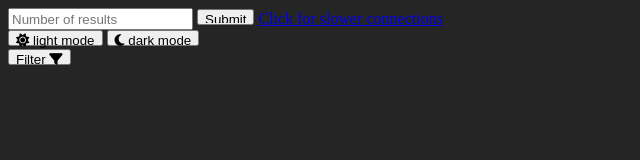
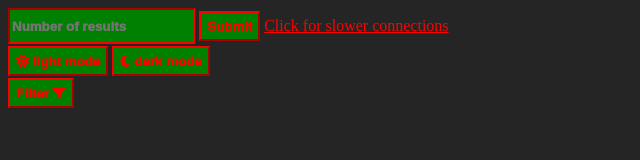
Before and after one commit to staten-island-tech/vite-project-tonitruum-0, a website built with Vite: page vite-project/index.html in a window 1280 px wide. Shown: the whole page, without its empty margins (0-640 px from the left). Built offline with nearby package versions, Linux system fonts and the light colour scheme; no server answers.

Commit message:
ztrydfyi;8oftfx

```diff
--- a/vite-project/css/style.css
+++ b/vite-project/css/style.css
@@ -24,12 +24,27 @@ li {
 }
 
 input {
+  margin-bottom: 2px;
   height: 2vh;
   width: auto;
+  background-color: green;
+  color: red;
+  font-weight: 1000;
+  border-color: red;
+  height: 30px;
+}
+
+::placeholder {
+  opacity: 1 !important;
 }
 
 button {
-  height: 2vh;
+  height: 30px;
+  background-color: green;
+  color: red;
+  font-weight: 1000;
+  border-color: red;
+  margin-bottom: 2px;
 }
 
 #container {
@@ -67,7 +82,7 @@ img {
 #filter {
   max-height: 0;
   overflow-y: hidden;
-  transition: all .4s ease-in-out;
+  transition: all 0.4s ease-in-out;
   position: absolute;
   background-color: #272727;
   z-index: 1;
@@ -83,20 +98,25 @@ img {
   border-top: green solid 2px;
   border-left: green solid 2px;
   border-bottom: green solid 2px;
-  transition: all .4s ease-in-out;
+  transition: all 0.4s ease-in-out;
 }
 
 #filterButton {
   cursor: default;
-  color: black;
 }
 
 .tag {
   cursor: default;
-  margin: .2rem;
+  margin: 0.2rem;
   color: red;
 }
 
 .number {
   color: green;
 }
+
+a {
+  color: red;
+  border-color: red;
+  height: 30px;
+}
```
